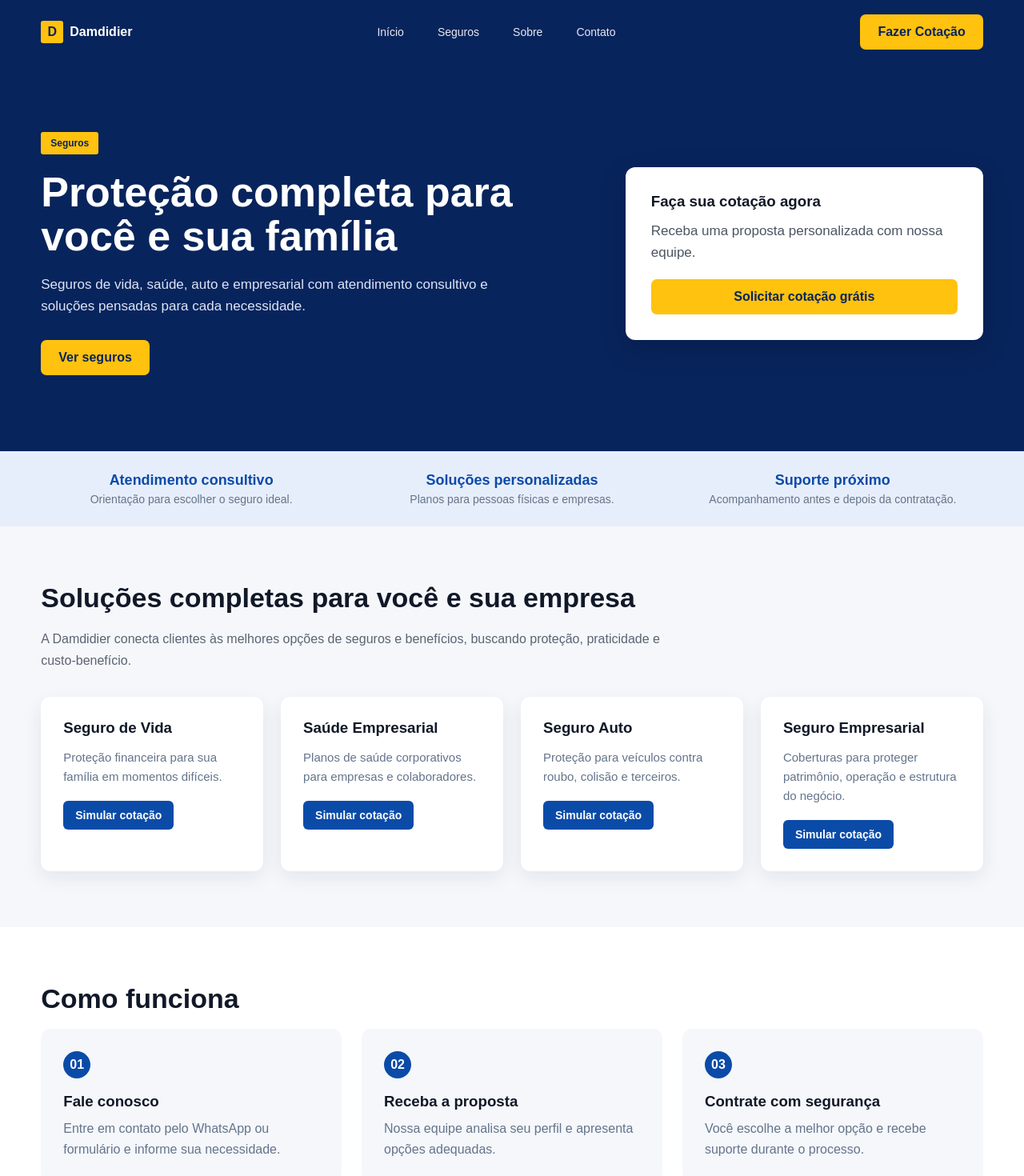
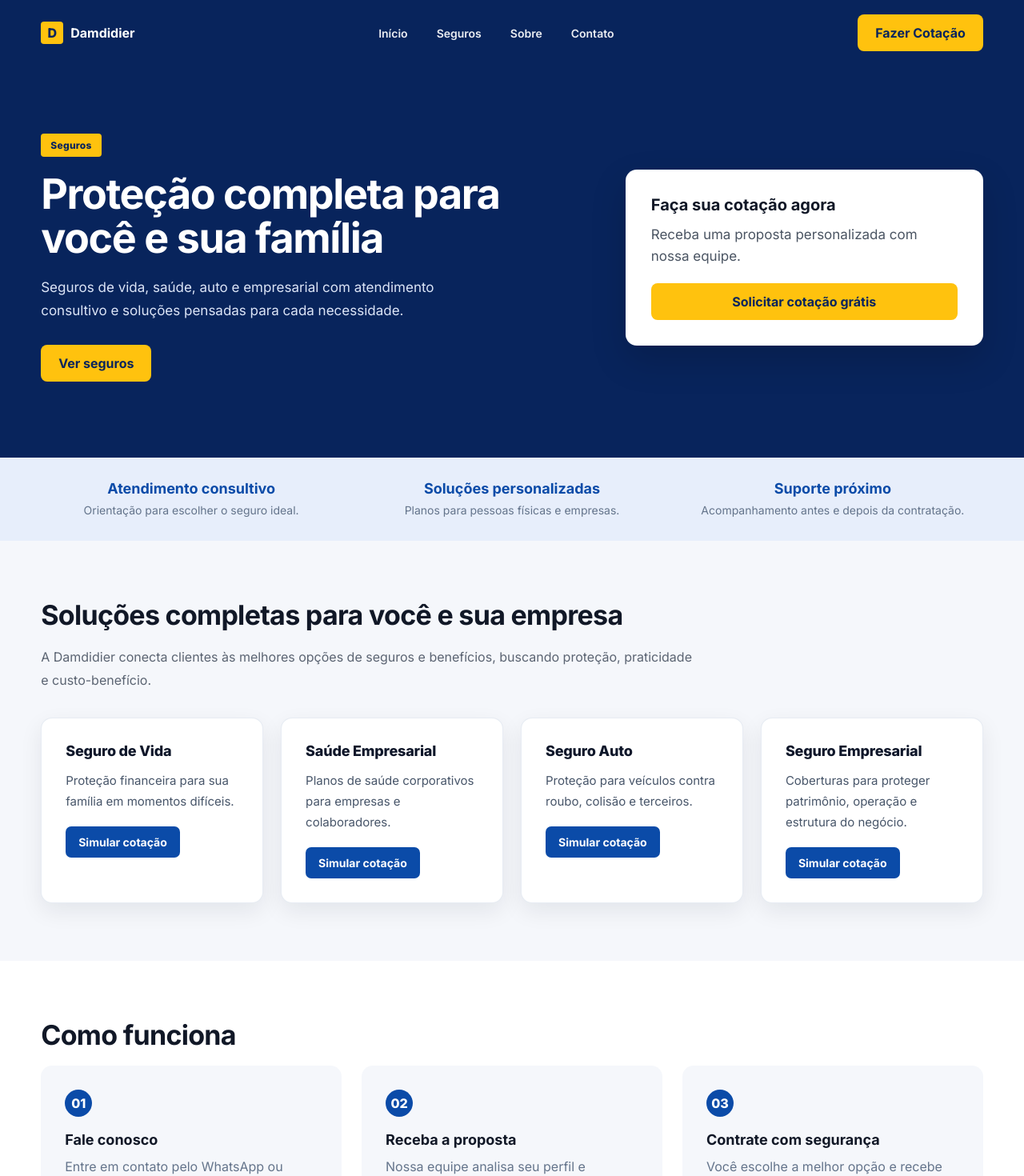
Before and after one commit to joaomps11/project-damdidier-site, a Next.js app: page / in a window 1280 px wide. Shown: the top 1470 px of the page at 80% size. Built offline with nearby package versions, Linux system fonts and the light colour scheme.

Commit message:
Update globals.css

```diff
--- a/app/globals.css
+++ b/app/globals.css
@@ -1,3 +1,5 @@
+@import url("https://fonts.googleapis.com/css2?family=Inter:wght@400;500;600;700;800&display=swap");
+
 * {
   margin: 0;
   padding: 0;
@@ -7,7 +9,7 @@
 body {
   background-color: #f5f7fb;
   color: #111827;
-  font-family: Arial, Helvetica, sans-serif;
+  font-family: "Inter", Arial, sans-serif;
 }
 
 a {
@@ -36,7 +38,7 @@ a {
   font-weight: 700;
   display: flex;
   align-items: center;
-  gap: 8px;
+  gap: 9px;
 }
 
 .logo span {
@@ -44,7 +46,7 @@ a {
   color: #08245c;
   width: 28px;
   height: 28px;
-  border-radius: 3px;
+  border-radius: 4px;
   display: inline-flex;
   align-items: center;
   justify-content: center;
@@ -53,20 +55,27 @@ a {
 
 .menu {
   display: flex;
-  gap: 42px;
+  align-items: center;
+  gap: 36px;
 }
 
 .menu a {
   color: #ffffff;
   font-size: 14px;
-  opacity: 0.9;
+  font-weight: 600;
+  opacity: 0.92;
+}
+
+.menu a:hover {
+  color: #ffc20e;
+  opacity: 1;
 }
 
 .btn-yellow {
   background: #ffc20e;
   color: #08245c;
   padding: 13px 22px;
-  border-radius: 7px;
+  border-radius: 8px;
   font-weight: 700;
   display: inline-block;
   border: none;
@@ -92,9 +101,10 @@ a {
   display: inline-block;
   padding: 7px 12px;
   font-size: 12px;
-  font-weight: 700;
-  border-radius: 3px;
+  font-weight: 800;
+  border-radius: 4px;
   margin-bottom: 20px;
+  letter-spacing: 0.3px;
 }
 
 .hero h1,
@@ -103,12 +113,13 @@ a {
   line-height: 1.05;
   max-width: 650px;
   margin-bottom: 20px;
+  letter-spacing: -1.4px;
 }
 
 .hero p {
   color: #dce5f7;
   font-size: 17px;
-  line-height: 1.6;
+  line-height: 1.7;
   max-width: 560px;
   margin-bottom: 28px;
 }
@@ -117,17 +128,19 @@ a {
   background: #ffffff;
   color: #111827;
   padding: 32px;
-  border-radius: 12px;
-  box-shadow: 0 12px 35px rgba(0, 0, 0, 0.15);
+  border-radius: 14px;
+  box-shadow: 0 18px 45px rgba(0, 0, 0, 0.16);
 }
 
 .quote-box h3 {
   margin-bottom: 12px;
+  font-size: 20px;
 }
 
 .quote-box p {
   color: #4b5563;
   margin-bottom: 20px;
+  line-height: 1.6;
 }
 
 .full {
@@ -137,7 +150,7 @@ a {
 
 .info-bar {
   background: #e7eefb;
-  padding: 26px 0;
+  padding: 28px 0;
 }
 
 .info-grid {
@@ -155,11 +168,12 @@ a {
 .info-grid p {
   color: #64748b;
   font-size: 14px;
-  margin-top: 5px;
+  margin-top: 6px;
+  line-height: 1.5;
 }
 
 .section {
-  padding: 70px 0;
+  padding: 72px 0;
 }
 
 .section.light {
@@ -174,13 +188,15 @@ a {
 .section h2 {
   font-size: 34px;
   margin-bottom: 18px;
+  letter-spacing: -0.7px;
 }
 
 .section-text {
   color: #5b6472;
   max-width: 820px;
-  line-height: 1.7;
+  line-height: 1.8;
   margin-bottom: 32px;
+  font-size: 16px;
 }
 
 .cards {
@@ -200,42 +216,51 @@ a {
 
 .card {
   background: #ffffff;
-  padding: 28px;
-  border-radius: 12px;
-  box-shadow: 0 8px 24px rgba(15, 23, 42, 0.08);
+  padding: 30px;
+  border-radius: 14px;
+  box-shadow: 0 10px 28px rgba(15, 23, 42, 0.08);
+  border: 1px solid rgba(226, 232, 240, 0.8);
 }
 
 .card h3 {
   margin-bottom: 14px;
-  color: #111827;
+  color: #0f172a;
+  font-size: 18px;
+  font-weight: 800;
+  letter-spacing: -0.2px;
 }
 
 .card p {
-  color: #64748b;
-  line-height: 1.6;
+  color: #475569;
+  line-height: 1.75;
   font-size: 15px;
 }
 
 .service-card ul {
-  margin: 18px 0;
+  margin: 20px 0;
   padding-left: 18px;
 }
 
 .service-card li {
-  color: #4b5563;
-  margin-bottom: 6px;
+  color: #334155;
+  margin-bottom: 8px;
   font-size: 14px;
+  line-height: 1.5;
 }
 
 .small-btn {
   display: inline-block;
   background: #0b4ba8;
   color: #ffffff;
-  padding: 10px 15px;
-  border-radius: 6px;
+  padding: 11px 16px;
+  border-radius: 7px;
   margin-top: 18px;
   font-size: 14px;
   font-weight: 700;
+}
+
+.small-btn:hover {
+  background: #083b84;
 }
 
 .steps {
@@ -246,8 +271,8 @@ a {
 
 .steps div {
   background: #f5f7fb;
-  padding: 28px;
-  border-radius: 12px;
+  padding: 30px;
+  border-radius: 14px;
 }
 
 .steps span {
@@ -259,23 +284,24 @@ a {
   display: inline-flex;
   align-items: center;
   justify-content: center;
-  font-weight: 700;
+  font-weight: 800;
   margin-bottom: 18px;
 }
 
 .steps h3 {
   margin-bottom: 10px;
+  font-size: 18px;
 }
 
 .steps p {
   color: #64748b;
-  line-height: 1.6;
+  line-height: 1.7;
 }
 
 .page-hero {
   background: #08245c;
   color: #ffffff;
-  padding: 70px 0;
+  padding: 78px 0;
 }
 
 .yellow-line {
@@ -300,6 +326,7 @@ a {
 .benefits p {
   color: #dce5f7;
   font-size: 14px;
+  line-height: 1.6;
 }
 
 .benefits div::after {
@@ -321,9 +348,9 @@ a {
 .form-card,
 .why-card {
   background: #ffffff;
-  padding: 32px;
-  border-radius: 14px;
-  box-shadow: 0 8px 26px rgba(15, 23, 42, 0.08);
+  padding: 34px;
+  border-radius: 16px;
+  box-shadow: 0 10px 28px rgba(15, 23, 42, 0.08);
 }
 
 .why-card {
@@ -338,7 +365,7 @@ a {
 
 .why-card p {
   color: #dce5f7;
-  line-height: 1.6;
+  line-height: 1.7;
 }
 
 .form-card > p {
@@ -368,6 +395,7 @@ a {
   border-radius: 8px;
   font-size: 15px;
   background: #ffffff;
+  font-family: "Inter", Arial, sans-serif;
 }
 
 .form textarea {
@@ -428,6 +456,7 @@ a {
   display: block;
   font-size: 14px;
   margin-bottom: 8px;
+  line-height: 1.5;
 }
 
 .copyright {
```
